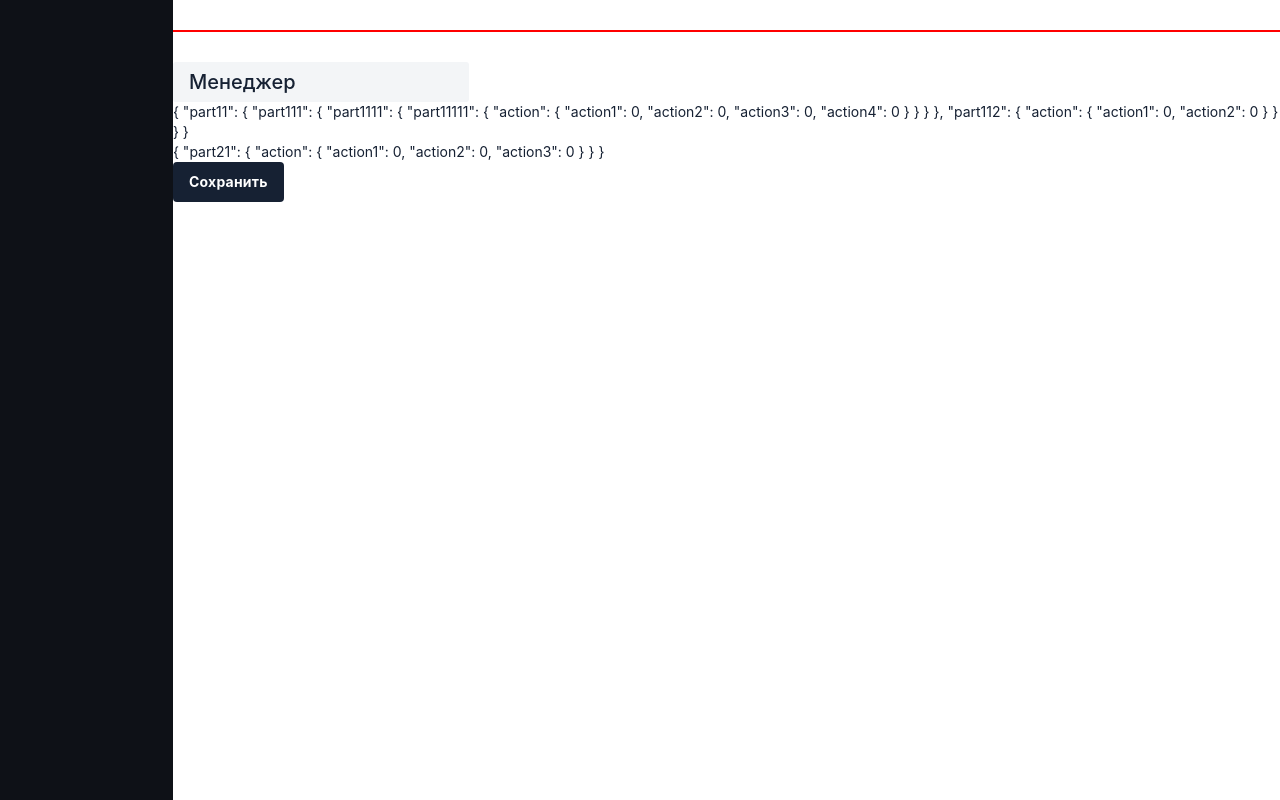
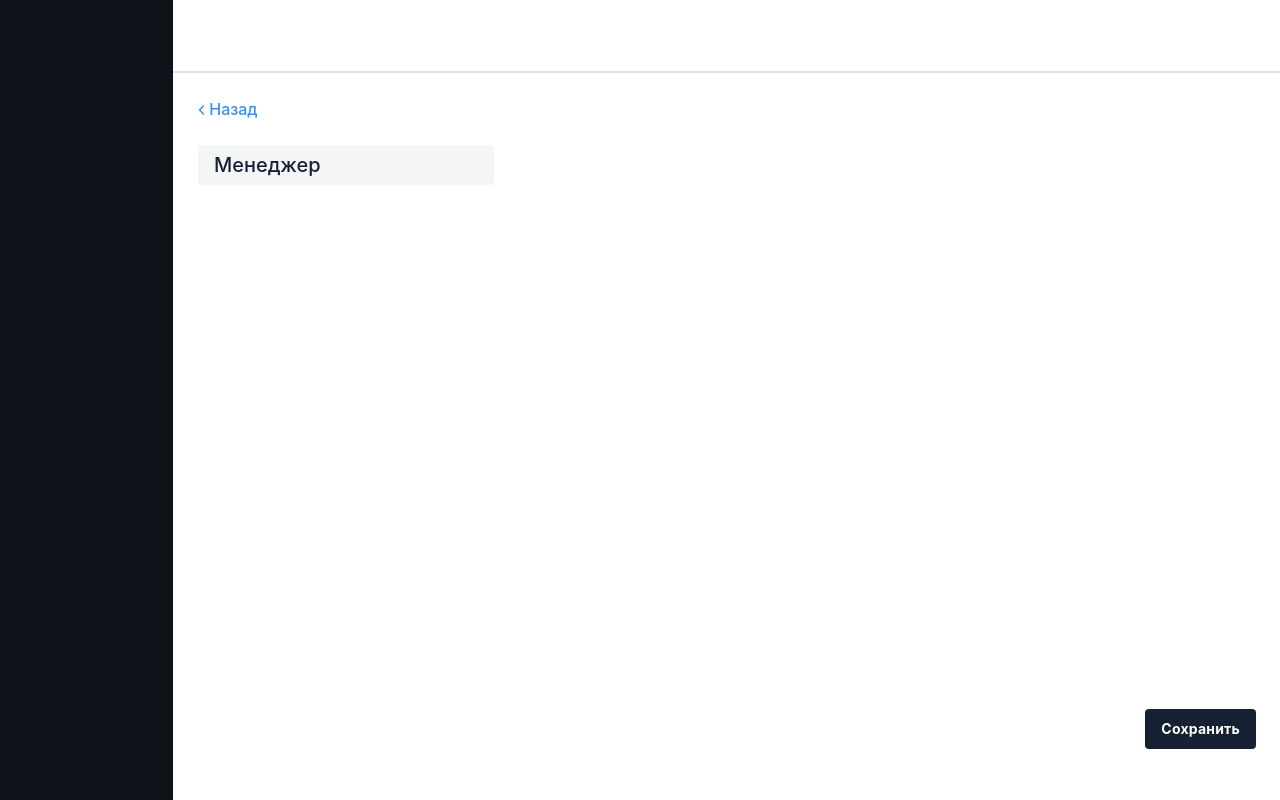
Before and after one commit to LemonAid200/testing-task, a Vue app: page / in a window 1280 px wide. Built offline with nearby package versions, Linux system fonts and the light colour scheme.

Commit message:
half-way done

```diff
--- a/package.json
+++ b/package.json
@@ -32,7 +32,9 @@
     "eslint-plugin-vue": "^7.0.0",
     "prettier": "^2.2.1",
     "sass": "^1.45.1",
-    "sass-loader": "^8.0.2"
+    "sass-loader": "^8.0.2",
+    "vue-svg-loader": "^0.16.0",
+    "vue-template-compiler": "^2.7.13"
   },
   "eslintConfig": {
     "root": true,
--- a/src/views/Home.vue
+++ b/src/views/Home.vue
@@ -3,9 +3,16 @@
         <div class="sidebar"></div>
         <div class="main">
             <div class="line"></div>
+            <div class="main-info">
+                <div class="back"><img :src="mySVG" /> Назад</div>
                 <div class="title">Менеджер</div>
-            <div class="table" v-for="(part, key) in rootPermission" :key="key">{{part}}</div>
+                <div class="table">
+                    <div class="table-titles"></div>
+                    <div class="card-info"></div>
+                </div>
                 <button @click="createPermission" class="save-button">Сохранить</button>
+            </div>
+
         </div>
     </div>
 
@@ -17,8 +24,11 @@
 
     export default {
         name: 'Home',
+        components:{
+        },
         data() {
             return {
+                mySVG: require("../../public/icons/Vector.svg"),
                 rootPermission: {},
                 rootPermissionTitles: {}
             }
@@ -57,10 +67,22 @@
         width: 100%;
         .line{
             width: 100%;
-            // border: 1px solid #DEE2E7;
-            border: 1px solid red;
-            margin: 30px 0;
+            border: 1px solid #DEE2E7;
+            margin-top: 71px;
+            margin-bottom: 24px;
 
+        }
+
+        .main-info{
+            padding-left: 25px;
+
+            .back{
+                font-style: normal;
+                font-weight: 500;
+                font-size: 16px;
+                line-height: 24px;
+                color: #3391F5;
+                margin: 24px 0;
             }
             .save-button{
                 color: #FFFFFF;
@@ -76,7 +98,9 @@
                 /* identical to box height, or 143% */
 
                 letter-spacing: 0.015em;
-
+                margin: 24px;
+                position: absolute;
+                right: 0px;
             }
 
             .title{
@@ -93,10 +117,12 @@
                 padding-left: 16px;
                 display: flex;
                 align-items: center;
+                color: #162133;
+            }
 
-            /* Text/T1 */
-
-            color: #162133;
+            .table{
+                height: 500px;
+            }
         }
     }
 }
```
Also changed, not shown: public/icons/Vector.svg (added), 1 other file (tests, documents, lock files or other folders). Lines whose indentation alone changed are shown as unchanged.
